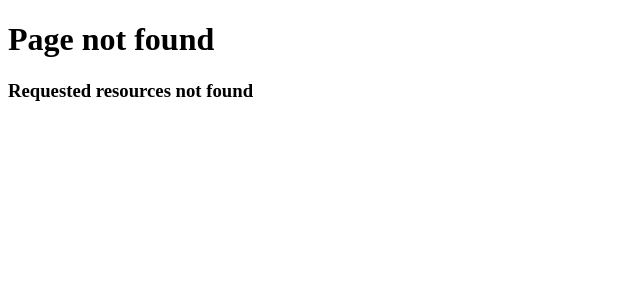
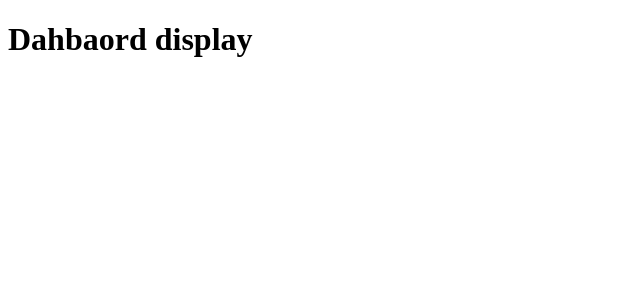
Before and after one commit to Muhammadali7866/nextJs-learning, a Next.js app in the folder my-app/: page /dashboard in a window 1280 px wide. Before the commit this address had no page. Shown: the top 300 px of the page, without its empty margins (0-640 px from the left). Built offline with nearby package versions, Linux system fonts and the light colour scheme.

Commit message:
file colocation

```diff
--- /dev/null
+++ b/my-app/app/dashboard/line-chart.tsx
@@ -0,0 +1,3 @@
+export default function LineChart() {
+  return <h1>hello</h1>;
+}
--- /dev/null
+++ b/my-app/app/dashboard/page.tsx
@@ -0,0 +1,7 @@
+function BarChart() {
+  return <h1>Bar chart descriptuion</h1>;
+}
+
+export default function Dashboard() {
+  return <h1>Dahbaord display</h1>;
+}
```
